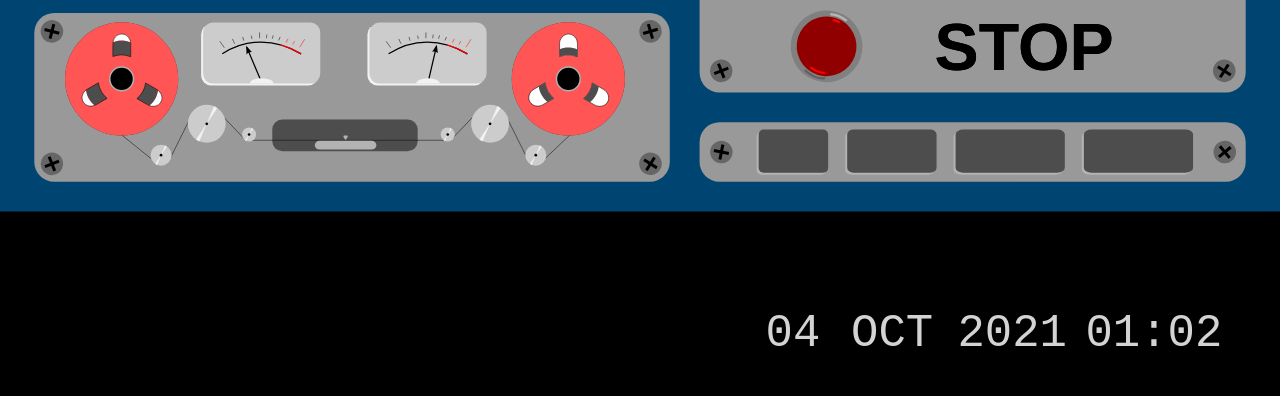
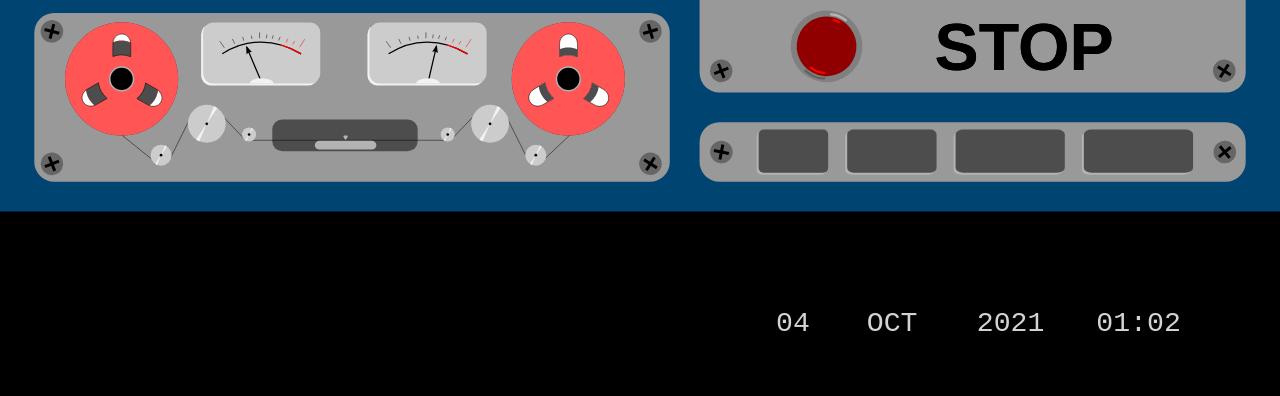
Before and after one commit to Braz3n/SpyGame, a Python web app: template templates/spyboy.html in a window 1280 px wide. Shown: the part 404-800 px from the top of the page. Run offline with Jinja, Linux system fonts and the light colour scheme; the template is opened without the code that fills it, so the values that code supplies are empty.

Commit message:
Fixed font size issues on tall screens.

```diff
--- a/static/css/spyboy.css
+++ b/static/css/spyboy.css
@@ -85,7 +85,7 @@
 
     color:lightgrey;
     text-align: center;
-    font-size:5.7vh;
+    font-size:2.2vw;
     /* font-family: Arial, Helvetica, sans-serif; */
     font-family: 'Courier New', Courier, monospace;
 }
```
